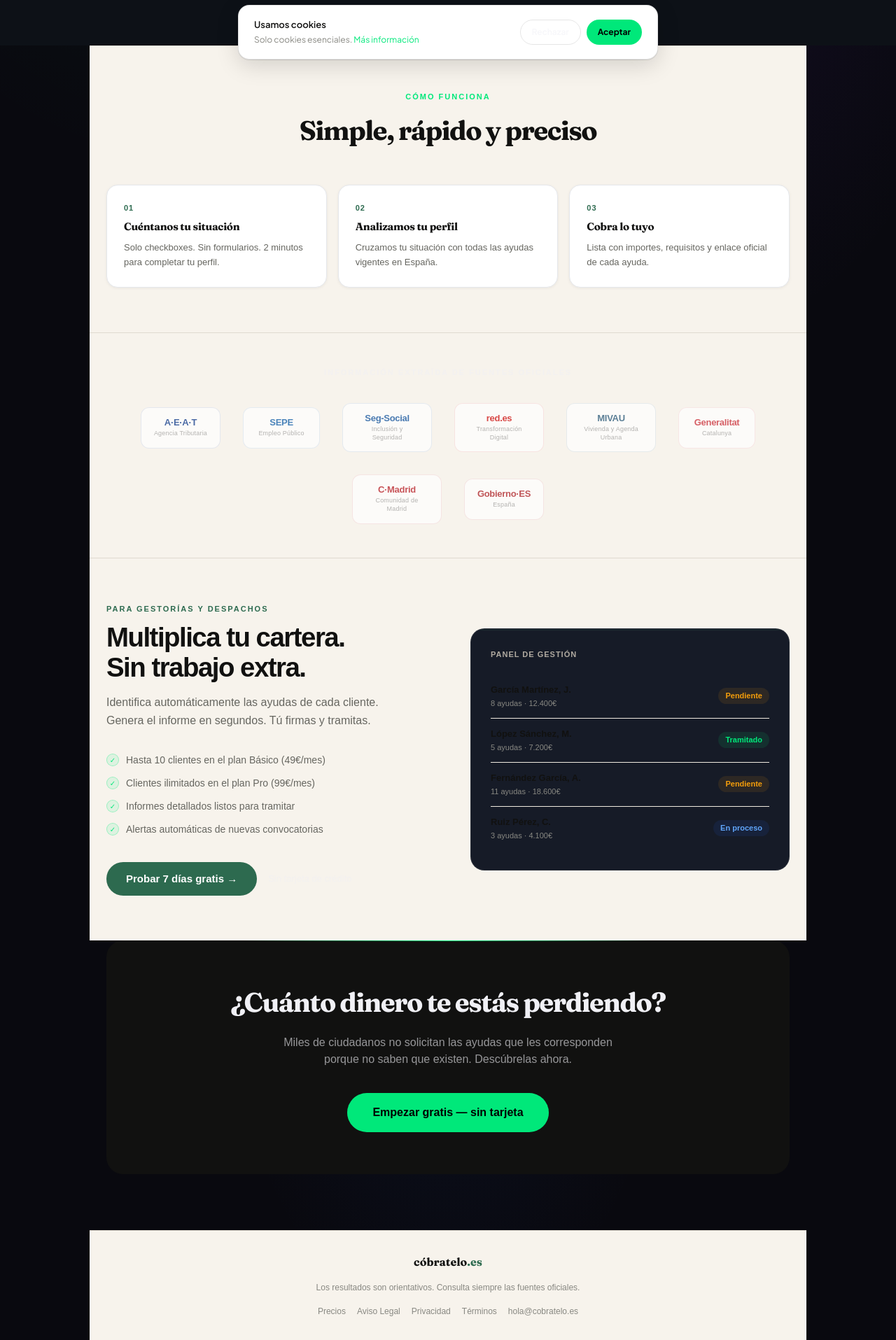
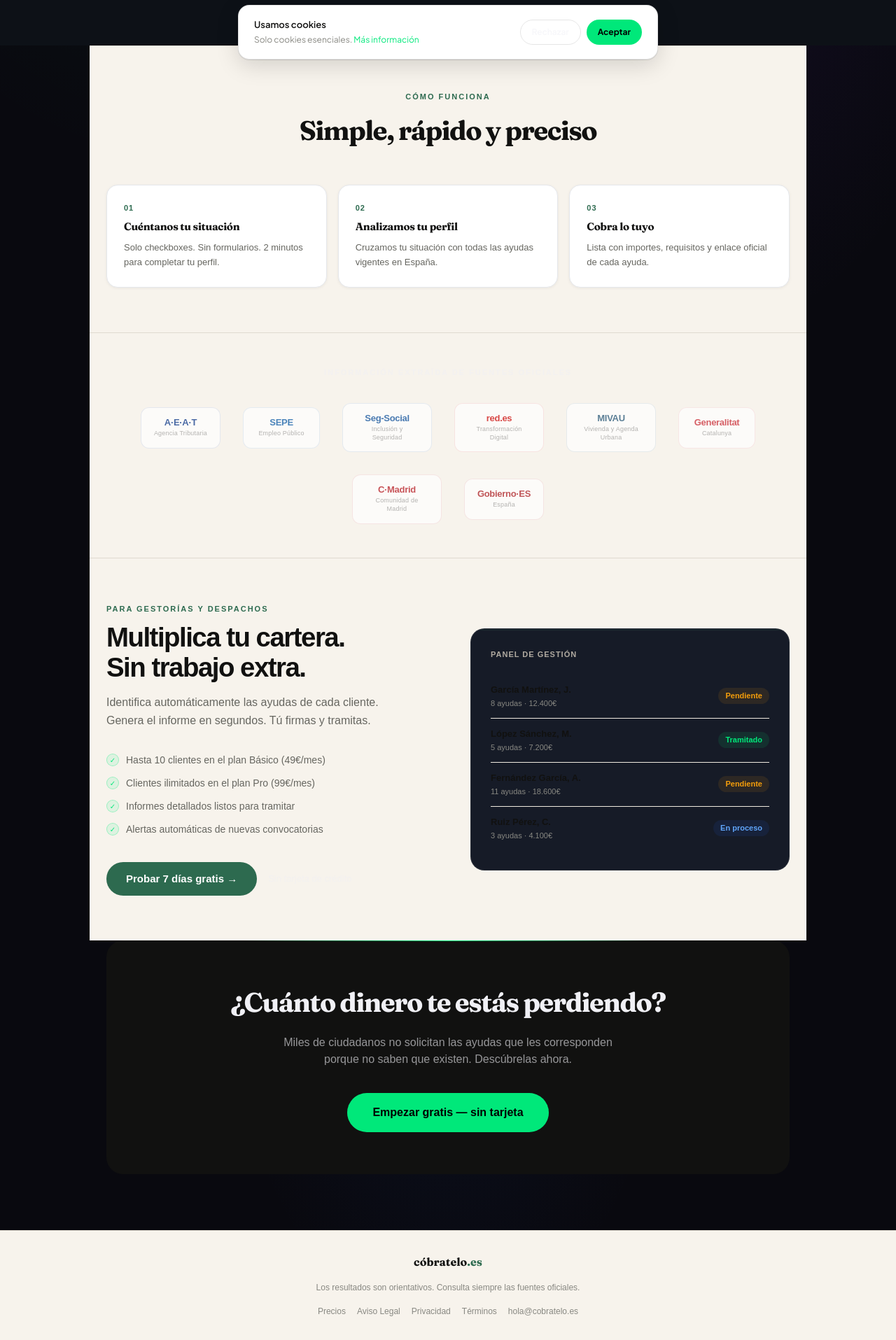
Before and after one commit to enki1982/cobratelo, a Next.js app: page / in a window 1280 px wide. Shown: the part 691-2606 px from the top of the page at 70% size. Built offline with nearby package versions, Linux system fonts and the light colour scheme; no server answers; the database is empty.

Commit message:
feat: verde bosque Cómo funciona + dashboards 3D inclinados + secciones crema full width

```diff
--- a/pages/index.js
+++ b/pages/index.js
@@ -190,8 +190,8 @@ export default function Home() {
         </div>{/* FIN BLOQUE OSCURO */}
 
         {/* CÓMO FUNCIONA */}
-        <section style={{ maxWidth: 1024, margin: '0 auto', background: '#F7F3EC', color: '#111110', padding: '64px 24px', borderTop: '1px solid #E0DAD0' }}>
-          <p style={{ textAlign: 'center', fontSize: 11, fontWeight: 600, textTransform: 'uppercase', letterSpacing: '2px', color: C.green, marginBottom: 12 }}>Cómo funciona</p>
+        <section style={{ maxWidth: 1024, margin: '0 auto', background: '#F7F3EC', color: '#111110', padding: '64px 24px', borderTop: '1px solid #E0DAD0', width: '100%' }}>
+          <p style={{ textAlign: 'center', fontSize: 11, fontWeight: 600, textTransform: 'uppercase', letterSpacing: '2px', color: '#2D6A4F', marginBottom: 12 }}>Cómo funciona</p>
           <h2 className="font-display font-bold" style={{ textAlign: 'center', fontSize: 'clamp(26px,3vw,40px)', letterSpacing: '-1.5px', color: '#111110', marginBottom: 48 }}>
             Simple, rápido y preciso
           </h2>
@@ -207,7 +207,7 @@ export default function Home() {
         </section>
 
         {/* FUENTES */}
-        <section style={{ maxWidth: 1024, margin: '0 auto', background: '#F7F3EC', color: '#111110', padding: '48px 24px', borderTop: '1px solid #E0DAD0' }}>
+        <section style={{ maxWidth: 1024, margin: '0 auto', background: '#F7F3EC', color: '#111110', padding: '48px 24px', borderTop: '1px solid #E0DAD0', width: '100%' }}>
           <p style={{ textAlign: 'center', fontSize: 11, fontWeight: 600, textTransform: 'uppercase', letterSpacing: '2px', color: C.muted, marginBottom: 36 }}>
             Información extraída de fuentes oficiales
           </p>
@@ -224,7 +224,7 @@ export default function Home() {
         </section>
 
         {/* GESTORÍAS */}
-        <section style={{ maxWidth: 1024, margin: '0 auto', background: '#F7F3EC', color: '#111110', padding: '64px 24px', borderTop: '1px solid #E0DAD0' }}>
+        <section style={{ maxWidth: 1024, margin: '0 auto', background: '#F7F3EC', color: '#111110', padding: '64px 24px', borderTop: '1px solid #E0DAD0', width: '100%' }}>
           <div style={{ display: 'grid', gridTemplateColumns: '1fr 1fr', gap: 64, alignItems: 'center' }} className="!grid-cols-1 md:!grid-cols-2">
             <div>
               <p style={{ fontSize: 11, fontWeight: 700, textTransform: 'uppercase', letterSpacing: '2px', color: '#2D6A4F', marginBottom: 12 }}>Para gestorías y despachos</p>
@@ -290,8 +290,8 @@ export default function Home() {
         </section>
 
         {/* FOOTER */}
-        <footer style={{ maxWidth: 1024, margin: '0 auto', padding: '32px 24px', borderTop: '1px solid #E0DAD0', background: '#F7F3EC' }}>
-          <div style={{ display: 'flex', flexDirection: 'column', alignItems: 'center', gap: 16 }}>
+        <footer style={{ background: '#F7F3EC', borderTop: '1px solid #E0DAD0', width: '100%' }}>
+          <div style={{ maxWidth: 1024, margin: '0 auto', padding: '32px 24px', display: 'flex', flexDirection: 'column', alignItems: 'center', gap: 16 }}>
             <span className="font-display font-bold" style={{ color: '#111110' }}>cóbratelo<span style={{ color: '#2D6A4F' }}>.es</span></span>
             <p style={{ color: '#888882', fontSize: 12, textAlign: 'center' }}>
               Los resultados son orientativos. Consulta siempre las fuentes oficiales.
```
